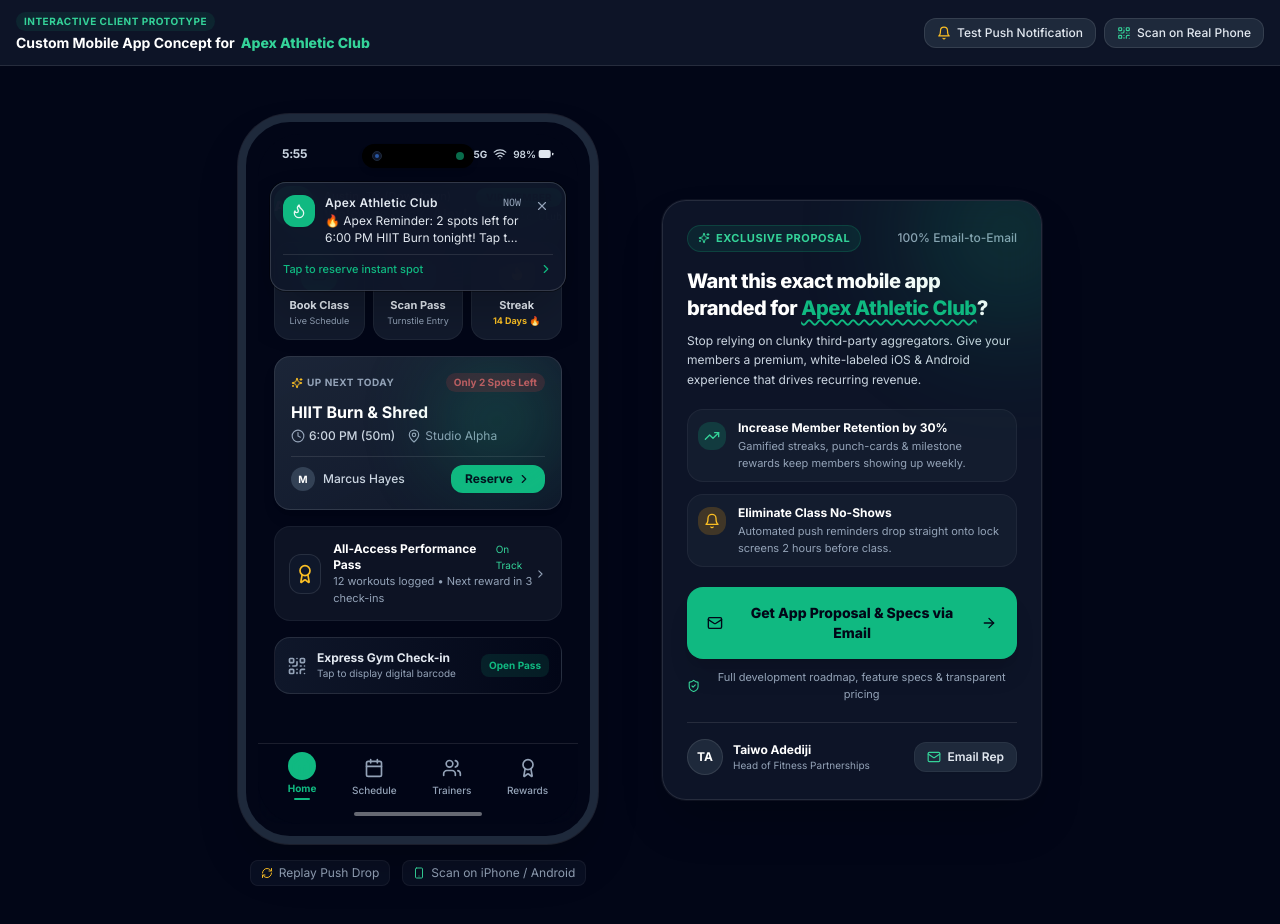
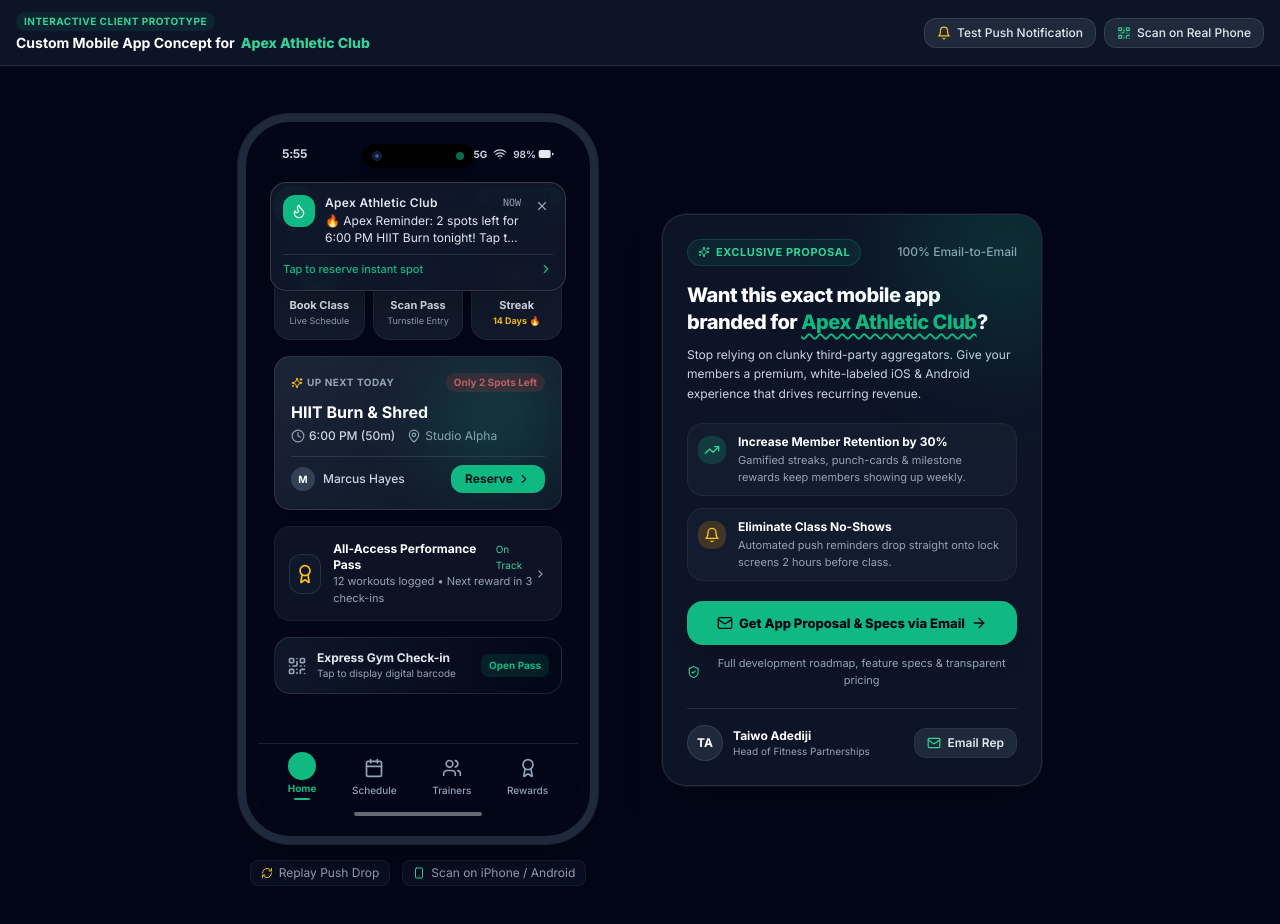
Before and after one commit to greatdesign-tech/fitscale-engine, a Next.js app: page /demo/apex-fitness in a window 1280 px wide. Shown: the top 924 px of the page. Built offline with nearby package versions, Linux system fonts and the light colour scheme.

Commit message:
style: Force CTA button text to stay strictly on one line with whitespace-nowrap

```diff
--- a/src/app/demo/[slug]/page.tsx
+++ b/src/app/demo/[slug]/page.tsx
@@ -164,12 +164,12 @@
           </h2>
           <button
             onClick={() => setIsStrategyModalOpen(true)}
-            className="mt-3 w-full py-2.5 px-4 rounded-xl text-xs font-bold text-slate-950 flex items-center justify-center gap-1.5 shadow-lg"
+            className="mt-3 w-full py-2.5 px-3 rounded-xl text-xs font-bold text-slate-950 flex items-center justify-center gap-1.5 shadow-lg whitespace-nowrap"
             style={{ backgroundColor: config.primaryColor }}
           >
-            <Mail className="w-3.5 h-3.5" />
-            <span>Get App Proposal & Specs via Email</span>
-            <ArrowRight className="w-3.5 h-3.5" />
+            <Mail className="w-3.5 h-3.5 shrink-0" />
+            <span className="whitespace-nowrap">Get App Proposal & Specs via Email</span>
+            <ArrowRight className="w-3.5 h-3.5 shrink-0" />
           </button>
         </div>
 
--- a/src/components/prospect/FloatingAgencyCta.tsx
+++ b/src/components/prospect/FloatingAgencyCta.tsx
@@ -118,12 +118,12 @@
           whileHover={{ scale: 1.02 }}
           whileTap={{ scale: 0.98 }}
           onClick={onBookCall}
-          className="w-full py-4 px-5 rounded-2xl font-extrabold text-sm flex items-center justify-center gap-2 transition shadow-xl text-slate-950 hover:brightness-105"
+          className="w-full py-3.5 px-3 sm:px-4 rounded-2xl font-extrabold text-xs sm:text-[13px] flex items-center justify-center gap-1.5 transition shadow-xl text-slate-950 hover:brightness-105 whitespace-nowrap"
           style={{ backgroundColor: config.primaryColor }}
         >
-          <Mail className="w-4 h-4" />
-          <span>Get App Proposal & Specs via Email</span>
-          <ArrowRight className="w-4 h-4" />
+          <Mail className="w-4 h-4 shrink-0" />
+          <span className="whitespace-nowrap">Get App Proposal & Specs via Email</span>
+          <ArrowRight className="w-4 h-4 shrink-0" />
         </motion.button>
 
         <p className="text-[11px] text-center text-slate-400 mt-2.5 flex items-center justify-center gap-1.5">
```
